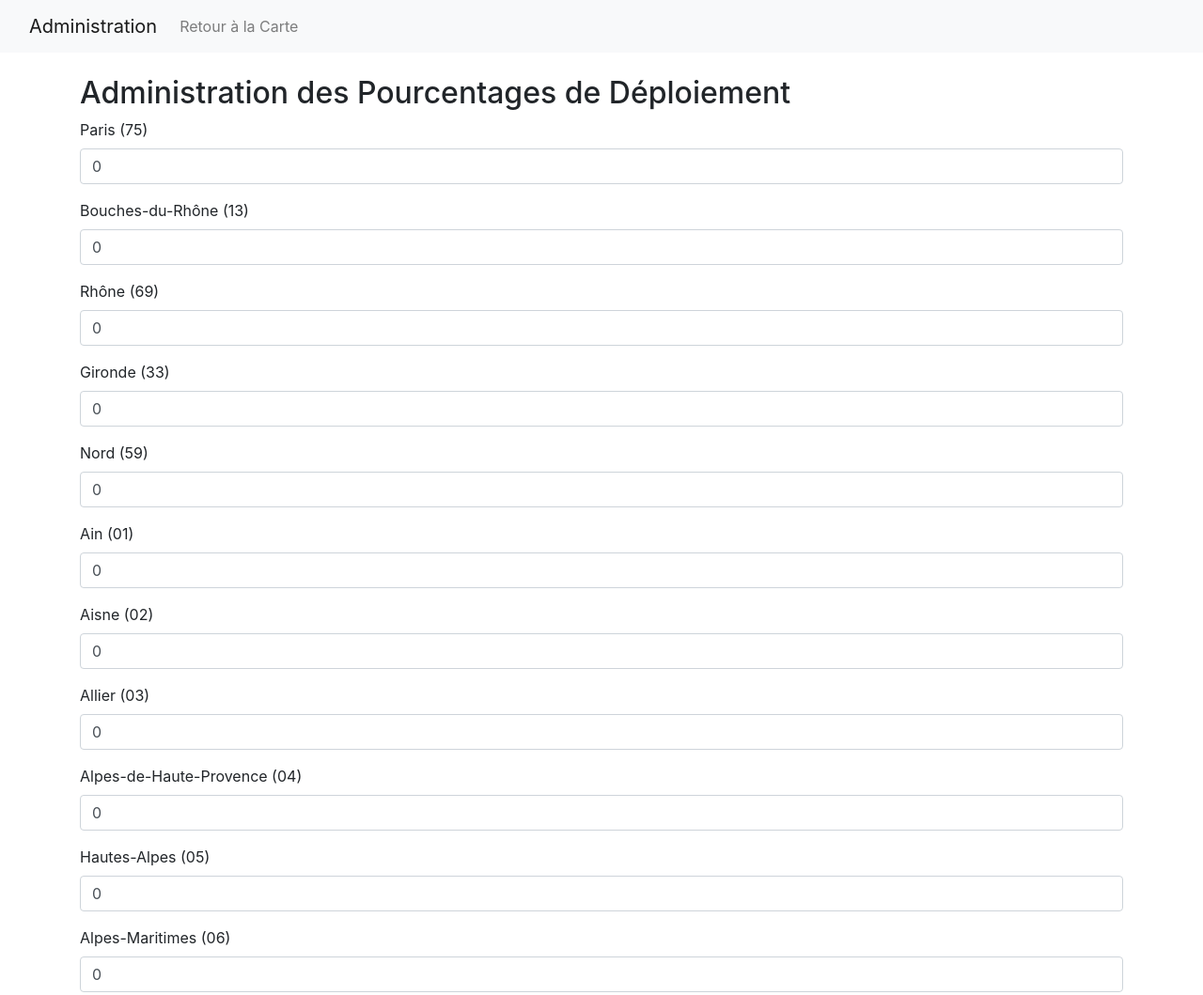
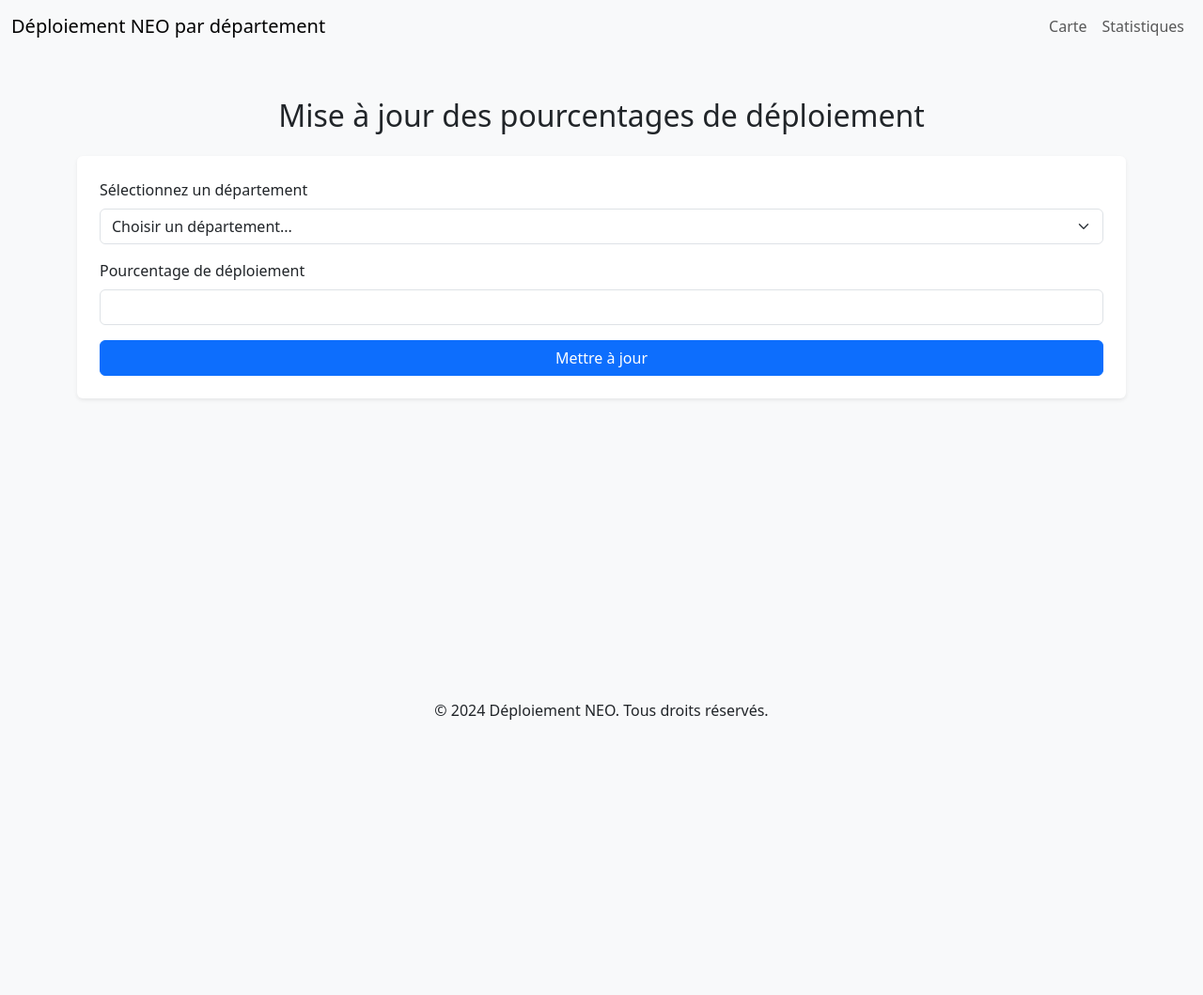
Before and after one commit to oliviervanre/projet-carte-mvc, a website with bundled scripts: page admin.html in a window 1280 px wide. Shown: the top 1059 px of the page at 94% size. After the commit the page ends 800 px from the top, so only its background shows below. Built offline with nearby package versions, Linux system fonts and the light colour scheme.

Commit message:
mise à jour partie admin

```diff
--- a/admin.html
+++ b/admin.html
@@ -3,35 +3,78 @@
 <head>
     <meta charset="UTF-8">
     <meta name="viewport" content="width=device-width, initial-scale=1.0">
-    <title>Administration - Déploiements</title>
-    <link rel="stylesheet" href="https://stackpath.bootstrapcdn.com/bootstrap/4.5.2/css/bootstrap.min.css">
+    <title>Administration</title>
+    <link rel="stylesheet" href="https://cdn.jsdelivr.net/npm/bootstrap@5.3.0/dist/css/bootstrap.min.css">
 </head>
-<body>
+<body class="d-flex flex-column min-vh-100 bg-light">
+
+    <!-- Navbar -->
     <nav class="navbar navbar-expand-lg navbar-light bg-light">
         <div class="container-fluid">
-            <a class="navbar-brand" href="#">Administration</a>
-            <button class="navbar-toggler" type="button" data-bs-toggle="collapse" data-bs-target="#navbarContent" aria-controls="navbarContent" aria-expanded="false" aria-label="Toggle navigation">
+            <a class="navbar-brand" href="index.html">Déploiement NEO par département</a>
+            <button class="navbar-toggler" type="button" data-bs-toggle="collapse" data-bs-target="#navbarContent">
                 <span class="navbar-toggler-icon"></span>
             </button>
             <div class="collapse navbar-collapse" id="navbarContent">
-                <ul class="navbar-nav me-auto mb-2 mb-lg-0">
+                <ul class="navbar-nav ms-auto">
                     <li class="nav-item">
-                        <a class="nav-link activet" href="index.html">Retour à la Carte</a>
+                        <a class="nav-link" href="index.html">Carte</a>
+                    </li>
+                    <li class="nav-item">
+                        <a class="nav-link" href="stats.html">Statistiques</a>
                     </li>
                 </ul>
             </div>
         </div>
     </nav>
 
+    <!-- Conteneur principal -->
+    <div class="container my-5">
+        <h2 class="text-center mb-4">Mise à jour des pourcentages de déploiement</h2>
+        <div id="messageContainer" class="my-3"></div>
 
-    <div class="container mt-4">
-        <h2>Administration des Pourcentages de Déploiement</h2>
-        <form id="adminForm">
-            <div id="departmentsList"></div>
-            <button type="submit" class="btn btn-primary mt-3">Enregistrer</button>
+
+        <!-- Formulaire de mise à jour -->
+        <form id="updateForm" class="p-4 shadow-sm rounded bg-white">
+            <div class="mb-3">
+                <label for="departmentSelect" class="form-label">Sélectionnez un département</label>
+                <select id="departmentSelect" class="form-select" required>
+                    <option value="" disabled selected>Choisir un département...</option>
+                </select>
+            </div>
+            <div class="mb-3">
+                <label for="deploymentPercentage" class="form-label">Pourcentage de déploiement</label>
+                <input type="number" id="deploymentPercentage" class="form-control" min="0" max="100" required>
+            </div>
+            <button type="button" class="btn btn-primary w-100" data-bs-toggle="modal" data-bs-target="#confirmModal">Mettre à jour</button>
         </form>
     </div>
 
+    <!-- Modale de confirmation -->
+    <div class="modal fade" id="confirmModal" tabindex="-1" aria-labelledby="confirmModalLabel" aria-hidden="true">
+        <div class="modal-dialog">
+            <div class="modal-content">
+                <div class="modal-header">
+                    <h5 class="modal-title" id="confirmModalLabel">Confirmer la mise à jour</h5>
+                    <button type="button" class="btn-close" data-bs-dismiss="modal" aria-label="Close"></button>
+                </div>
+                <div class="modal-body">
+                    Êtes-vous sûr de vouloir mettre à jour le pourcentage de déploiement pour ce département ?
+                </div>
+                <div class="modal-footer">
+                    <button type="button" class="btn btn-secondary" data-bs-dismiss="modal">Annuler</button>
+                    <button type="button" id="confirmUpdate" class="btn btn-primary">Confirmer</button>
+                </div>
+            </div>
+        </div>
+    </div>
+
+    <!-- Footer -->
+    <footer class="mt-auto bg-light text-center py-3">
+        <p>&copy; 2024 Déploiement NEO. Tous droits réservés.</p>
+    </footer>
+
+    <script src="https://cdn.jsdelivr.net/npm/bootstrap@5.3.0/dist/js/bootstrap.bundle.min.js"></script>
     <script type="module" src="controller/adminController.js"></script>
 </body>
 </html>
--- a/controller/adminController.js
+++ b/controller/adminController.js
@@ -1,37 +1,52 @@
-import { departmentsData, loadDepartmentsData } from '../model/data.js';
+import { departmentsData, loadDepartmentsData, saveDepartmentsData } from '../model/data.js';
 
-function displayDepartments() {
+document.addEventListener('DOMContentLoaded', () => {
+    const departmentSelect = document.getElementById('departmentSelect');
+    const deploymentPercentage = document.getElementById('deploymentPercentage');
+    const confirmUpdate = document.getElementById('confirmUpdate');
+    const messageContainer = document.getElementById('messageContainer');
+
+    // Charger les données des départements
     loadDepartmentsData();
-    const departmentsList = document.getElementById('departmentsList');
-    departmentsList.innerHTML = '';
 
-    departmentsData.forEach((department, index) => {
-        const { numero, nom, deploiement } = department;
+    // Remplir la liste déroulante
+    departmentsData.forEach(department => {
+        const option = document.createElement('option');
+        option.value = department.numero;
+        option.textContent = `${department.nom} (${department.numero})`;
+        departmentSelect.appendChild(option);
+    });
 
-        const departmentDiv = document.createElement('div');
-        departmentDiv.classList.add('form-group');
-
-        departmentDiv.innerHTML = `
-            <label for="deployment-${index}">${nom} (${numero})</label>
-            <input type="number" class="form-control" id="deployment-${index}" value="${deploiement || 0}" min="0" max="100">
+    // Fonction pour afficher un message Bootstrap
+    function showMessage(message, type = 'success') {
+        messageContainer.innerHTML = `
+            <div class="alert alert-${type} alert-dismissible fade show" role="alert">
+                ${message}
+                <button type="button" class="btn-close" data-bs-dismiss="alert" aria-label="Close"></button>
+            </div>
         `;
-
-        departmentsList.appendChild(departmentDiv);
-    });
     }
 
-function saveDeployments(event) {
-    event.preventDefault();
-    const inputs = document.querySelectorAll('input[type="number"]');
-    inputs.forEach((input, index) => {
-        const value = parseInt(input.value, 10);
-        departmentsData[index].deploiement = isNaN(value) ? 0 : value;
-    });
-    localStorage.setItem('departmentsData', JSON.stringify(departmentsData));
-    alert('Pourcentages enregistrés avec succès.');
+    // Gestion de la confirmation de mise à jour
+    confirmUpdate.addEventListener('click', () => {
+        const numero = departmentSelect.value;
+        const newPercentage = parseInt(deploymentPercentage.value);
+
+        if (!numero || isNaN(newPercentage) || newPercentage < 0 || newPercentage > 100) {
+            showMessage("Veuillez sélectionner un département et entrer une valeur valide.", 'danger');
+            return;
         }
 
-document.addEventListener('DOMContentLoaded', () => {
-    displayDepartments();
-    document.getElementById('adminForm').addEventListener('submit', saveDeployments);
+        // Mise à jour des données
+        const department = departmentsData.find(dep => dep.numero === numero);
+        if (department) {
+            department.deploiement = newPercentage;
+            saveDepartmentsData();
+            showMessage(`Le pourcentage de déploiement pour ${department.nom} a été mis à jour à ${newPercentage}%.`, 'success');
+        }
+
+        // Fermer la modale de confirmation
+        const modal = bootstrap.Modal.getInstance(document.getElementById('confirmModal'));
+        modal.hide();
     });
+});
--- a/model/data.js
+++ b/model/data.js
@@ -42,3 +42,8 @@ export function loadDepartmentsData() {
         departmentsData = savedData;
     }
 }
+
+// data.js
+export function saveDepartmentsData() {
+    localStorage.setItem('departmentsData', JSON.stringify(departmentsData));
+}
```
Lines whose indentation alone changed are shown as unchanged.
